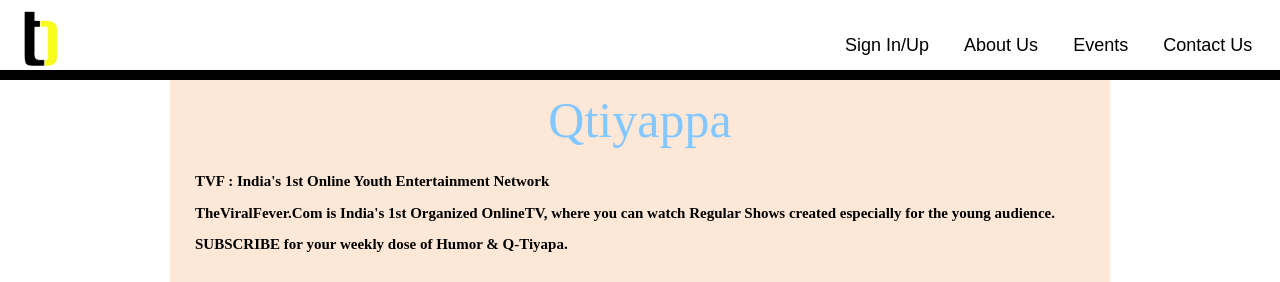
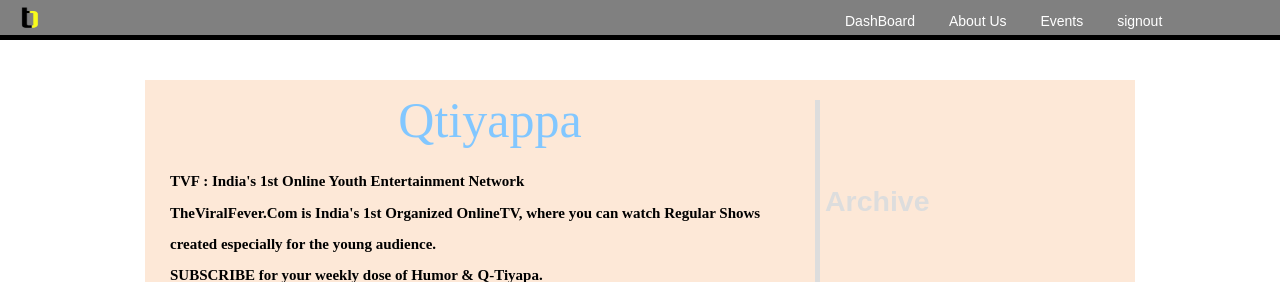
Before and after one commit to devs4v/ThotDown, a PHP site: page /publicblog.php in a window 1280 px wide. Shown: the top 282 px of the page. Run offline with PHP 8.4, Linux system fonts and the light colour scheme; some libraries are stand-ins or nearby versions.

Commit message:
Made changes in Soumya's folder (publicblog.php)
Please check for further improvement as only a general layout design is
made.

```diff
--- a/Soumya/css/publicblog.css
+++ b/Soumya/css/publicblog.css
@@ -16,14 +16,14 @@
 	margin: 0px;
 	padding: 0px;
 	clear: both;
-	height: 70px;
-	border-bottom: 10px solid black;
+	height: 35px;
+	border-bottom: 5px solid black;
 	position: fixed;
 	width: 100%;
 	z-index: 50;
 	margin-bottom: 50px;
 	top: 0px;
-	background-color:#FFF;
+	background-color:gray;
 }
 #logo_header{
 	height:67px;
@@ -34,7 +34,7 @@
 #main_logo{
 	/*background-image: url("pics/logo.png");*/
 	margin:5px 20px;
-	height:20px;
+	height:15px;
 	width:20px;
 	float:left;
 	display:block;
@@ -56,15 +56,14 @@
 	padding:0;
 	width: 450px;
 	float: right;
-	margin-top: 30px;
-	font-size:18px;
+	margin-top: 6px;
+	font-size:14px;
 }
-
 
 .item{
 	margin:0;
 	/*padding:3px 15px;*/
-	padding: 0px 15px 23px;
+padding: 0px 15px 23px;
 	/*background-color:383838;*/
 	/*float:left;*/
 	line-height: 1.65em;
@@ -83,10 +82,11 @@
 }
 #content
 {
-	padding: 20px;width: 900px;
+	padding: 20px;width: 950px;
 	background-color:#FDE8D7;
 	margin: auto;
-}
+overflow: hidden;
+	}
 .content-heading{
 	text-align: centre;
 	color: #82C7FF;
@@ -108,7 +108,7 @@
 	/*border-style: groove;*/
 }*/
 .videos{
-	width: 650px;
+	width: 400px;
 	margin: auto;
 }
 .videos iframe{
@@ -120,6 +120,21 @@
 	display: block;
 	padding: 2px;
 }
+
+#nonsidebar
+{
+width:650px;
+float:left;
+border-right:5px solid;
+}
+#sidebar
+{
+width:auto;
+float:left;
+margin-left:5px;
+}
+
+
 /************
 FOOTER
 ************/
--- a/Soumya/publicblog.php
+++ b/Soumya/publicblog.php
@@ -1,9 +1,9 @@
 <?php /* Sample page */ ?>
 <html>
 	<head>
-		<title>Welcome here</title>
+		<title>Qtiyappa</title>
 		<meta charset="UTF-8"/>
-		<meta name="author" content="Shivam Chaturvedi -- The Smarter Techie"/>
+		<meta name="author" content="Soumya Sharma - The Smarter Techie"/>
 		<meta name="keywords" content="design for the new blogging platform"/>
 		<script type="text/javascript" src="js/jquery.js"></script>
 		<script type="text/javascript" src="js/main.js"></script>
@@ -14,42 +14,61 @@
 			<div id="header">
 				<!-- Head section. Can contain the toolbar or the nav bar if needed or can be merged with the main content area-->
 				<div id="main_logo">
-					<img src="pics/thotDownLogo.png" id="logo_header"/>
+					<img src="pics/thotDownLogo.png" id="logo_header" style="height:25px; width:20px;"/>
 				</div>
 				<div id="HeaderContent_area">
 					<ul id="menu">
-						<li class="item"><span>Sign In/Up</span></li>
-						<li class="item"><span>About Us</span></li>
-						<li class="item"><span>Events</span></li>
-						<li class="item"><span>Contact Us</span></li>
+						<li class="item"><span class="itemh"><a  href="#" style="text-decoration: none;color:#FFF;" onMouseOver="this.style.color='yellow'"
+   onMouseOut="this.style.color='#FFF'">DashBoard</a></span></li>
+						<li class="item"><span class="itemh"><a  href="#" style="text-decoration: none;color:#FFF;" onMouseOver="this.style.color='yellow'"
+   onMouseOut="this.style.color='#FFF'">About Us</a></span></li>
+						<li class="item"><span class="itemh"><a  href="#" style="text-decoration: none;color:#FFF;" onMouseOver="this.style.color='yellow'"
+   onMouseOut="this.style.color='#FFF'">Events</a></span></li>
+						<li class="item"><span class="itemh"><a  href="#" style="text-decoration: none;color:#FFF;" onMouseOver="this.style.color='yellow'"
+   onMouseOut="this.style.color='#FFF'">signout</a></span></li>
 					</ul>
 				</div>
 			</div>
 			<div id="wrapper">
 				<div id="content">
+					<div id="nonsidebar">
 						<div class="content-heading">Qtiyappa</div>
 						<h4 class="content-writeup">TVF : India's 1st Online Youth Entertainment Network<br>
 						TheViralFever.Com is India's 1st Organized OnlineTV, where you can watch Regular Shows created especially for the young audience.<br>
 						SUBSCRIBE for your weekly dose of Humor & Q-Tiyapa.</h4>
+						<div class="videos-border">
 							<div class="videos">
-							<iframe width="640" height="360" src="//www.youtube.com/embed/qR9y6hkXjDs?feature=player_detailpage" frameborder="0" allowfullscreen></iframe>
+								<iframe width="500" height="250" src="//www.youtube.com/embed/qR9y6hkXjDs?feature=player_detailpage" frameborder="0" allowfullscreen></iframe>
 							</div>
-					<br><br><br>
+						</div>
+						</br></br></br>
+						<div class="videos-border">
 							<div class="videos">
-							<iframe width="640" height="360" src="//www.youtube.com/embed/ZYDGmkjK9pI?feature=player_detailpage" frameborder="0" allowfullscreen></iframe>
+								<iframe width="500" height="250" src="//www.youtube.com/embed/ZYDGmkjK9pI?feature=player_detailpage" frameborder="0" allowfullscreen></iframe>
 							</div>
-					<br><br><br>
+						</div>
+						</br></br></br>
 						<h4 class="content-writeup">Published on Jun 18, 2013<br>
 						Download Lorde's album "Pure Heroine (Extended Edition)" featuring "Royals" now:<br>
 						iTunes: <a href="http://smarturl.it/PureHeroineExtended">http://smarturl.it/PureHeroineExtended</a><br>
 						Amazon: <a href="http://smarturl.it/PureHeroineExtendAZ">http://smarturl.it/PureHeroineExtendAZ</a><br>
-					<p>
+						</br>
 						Music video by Lorde performing Royals. (C) 2013 Universal Music NZ Ltd.<br>
 						You can also watch the video at: <a href="http://www.youtube.com/watch?feature=player_detailpage&v=nlcIKh6sBtc">http://www.youtube.com/watch?feature=player_detailpage&v=nlcIKh6sBtc</a><br></h4>
+						<div class="videos-border">
 							<div class="videos">
-							<iframe width="640" height="360" src="//www.youtube.com/embed/nlcIKh6sBtc?feature=player_detailpage" frameborder="0" allowfullscreen></iframe>
+								<iframe width="500" height="250" src="//www.youtube.com/embed/nlcIKh6sBtc?feature=player_detailpage" frameborder="0" allowfullscreen></iframe>
 							</div>
-					<br><br><br>
+						</div>
+						</br></br></br>
+					</div>
+					<div id="sidebar">
+						</br></br>
+						<h2> Archive</h2>
+						</br></br></br></br></br></br></br>
+						<h2> Contributors </h2>
+						</br></br></br></br></br></br></br>
+					</div>
 				</div>
 			</div>
 			<div id="footer">
```
Lines whose indentation alone changed are shown as unchanged.
